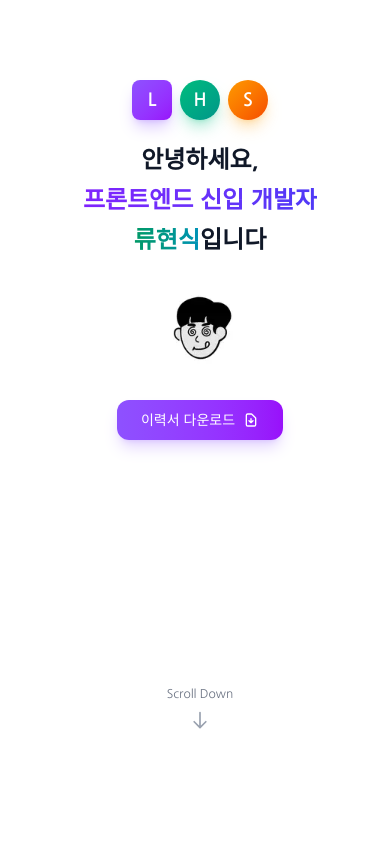
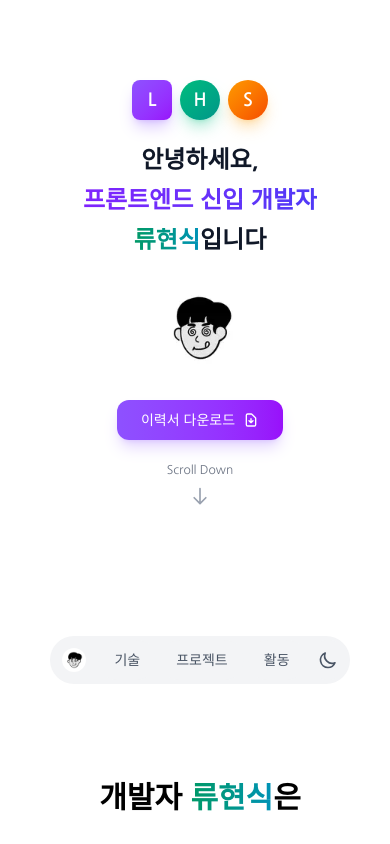
Before and after one commit to hyunsik2000/hyunsik, a React (Vite) app: page / in a window 390 px wide. Shown: the top 844 px of the page. Built offline with nearby package versions, Linux system fonts and the light colour scheme.

Commit message:
[fix] home 뷰포트 조정

```diff
--- a/src/pages/Home.jsx
+++ b/src/pages/Home.jsx
@@ -19,7 +19,7 @@ const Home = () => {
   return (
     <SlideUpSection>
       <div id="home">
-        <section className="py-20 sm:py-20 min-h-screen bg-white dark:bg-slate-900 flex flex-col justify-center items-center">
+        <section className="py-20 sm:py-20 bg-white dark:bg-slate-900 flex flex-col justify-center items-center">
           <div className="max-w-4xl mx-auto sm:px-8 lg:px-8 w-full">
             <div className="text-center">
               <div className="flex justify-center mb-6 sm:mb-8">
```
